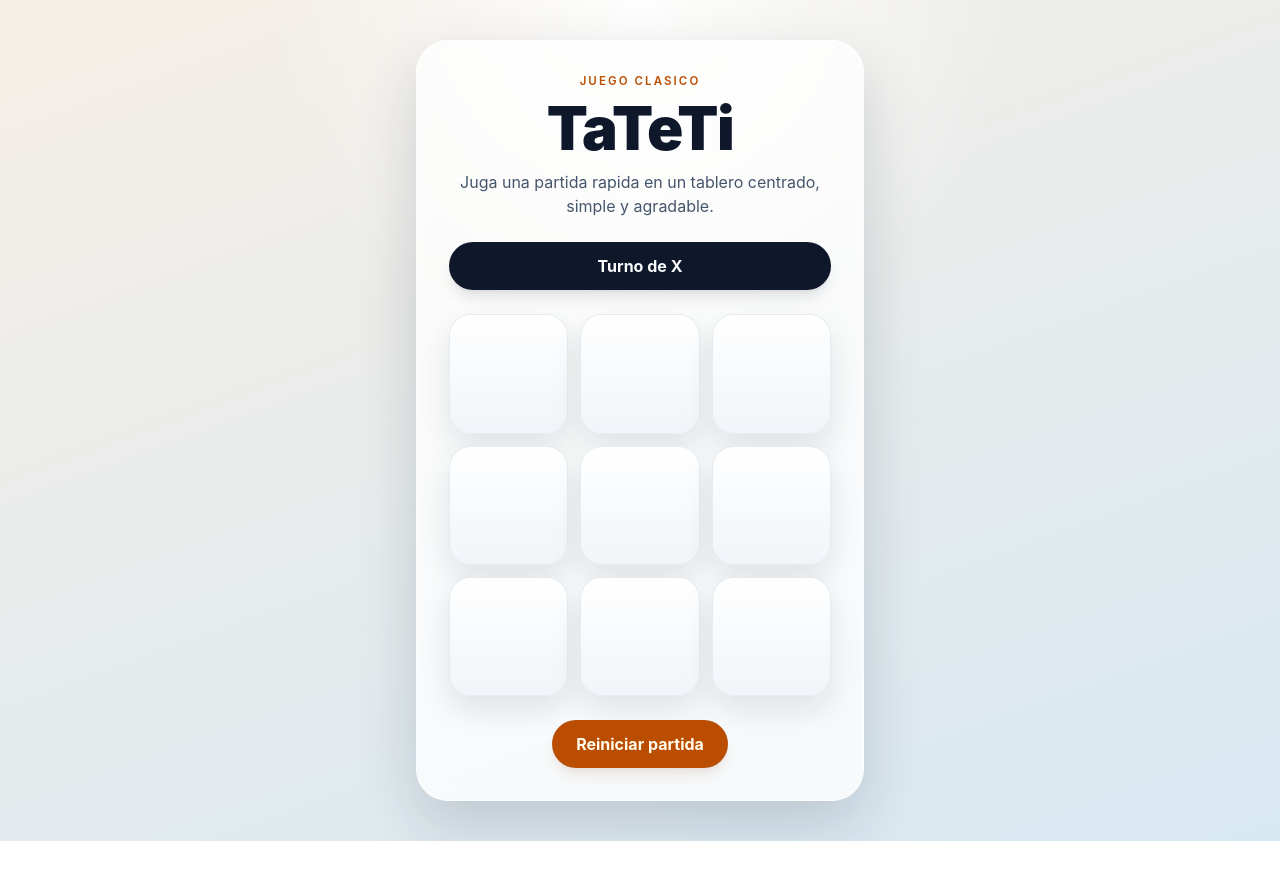
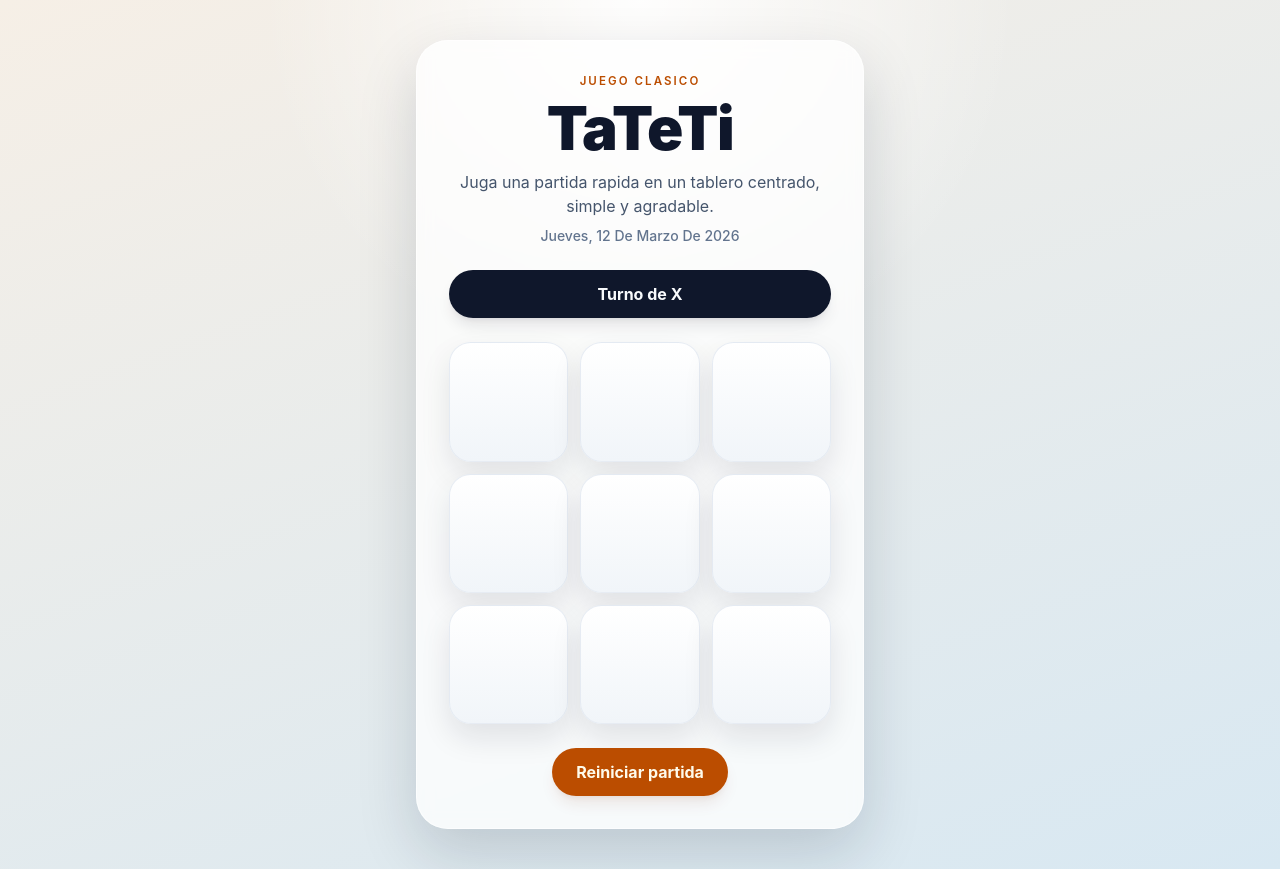
Before and after one commit to brunotarghetta/TicTacToe, a React (Vite) app: page / in a window 1280 px wide. Before the commit the page ends 841 px from the top, so only its background shows below. Built offline with nearby package versions, Linux system fonts and the light colour scheme.

Commit message:
Agregar fecha actual en la interfaz

```diff
--- a/src/App.jsx
+++ b/src/App.jsx
@@ -45,6 +45,9 @@ export default function App() {
   const emptyBoard = Array(9).fill(null);
   const [board, setBoard] = React.useState(emptyBoard);
   const [isXNext, setIsXNext] = React.useState(true);
+  const todayLabel = new Intl.DateTimeFormat("es-AR", {
+    dateStyle: "full",
+  }).format(new Date());
 
   const result = calculateWinner(board);
   const isDraw = !result && board.every(Boolean);
@@ -86,6 +89,9 @@ export default function App() {
           <p className="mt-3 text-sm leading-6 text-slate-600 sm:text-base">
             Juga una partida rapida en un tablero centrado, simple y agradable.
           </p>
+          <p className="mt-2 text-xs font-medium capitalize text-slate-500 sm:text-sm">
+            {todayLabel}
+          </p>
 
           <div
             aria-live="polite"
```
